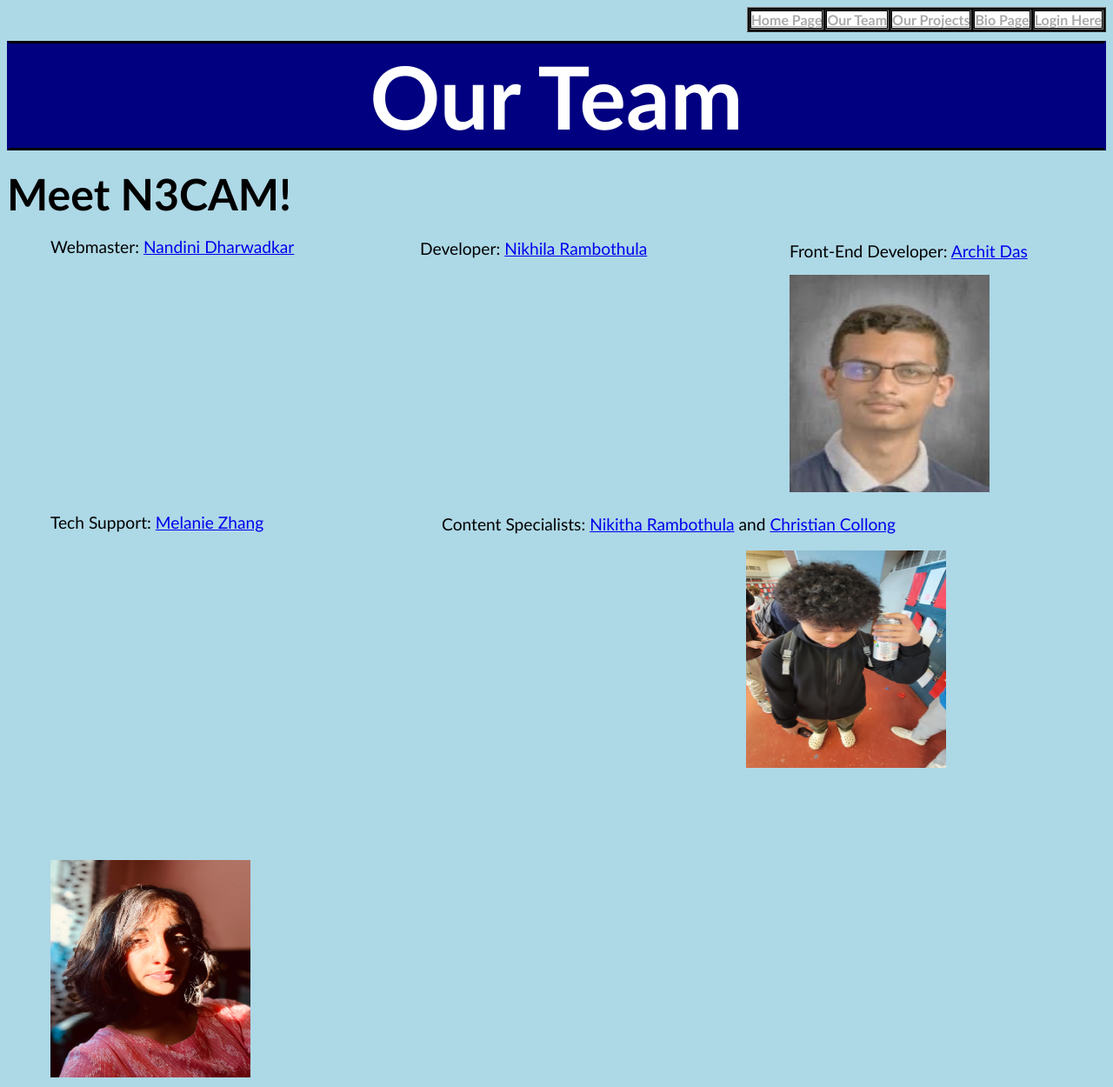
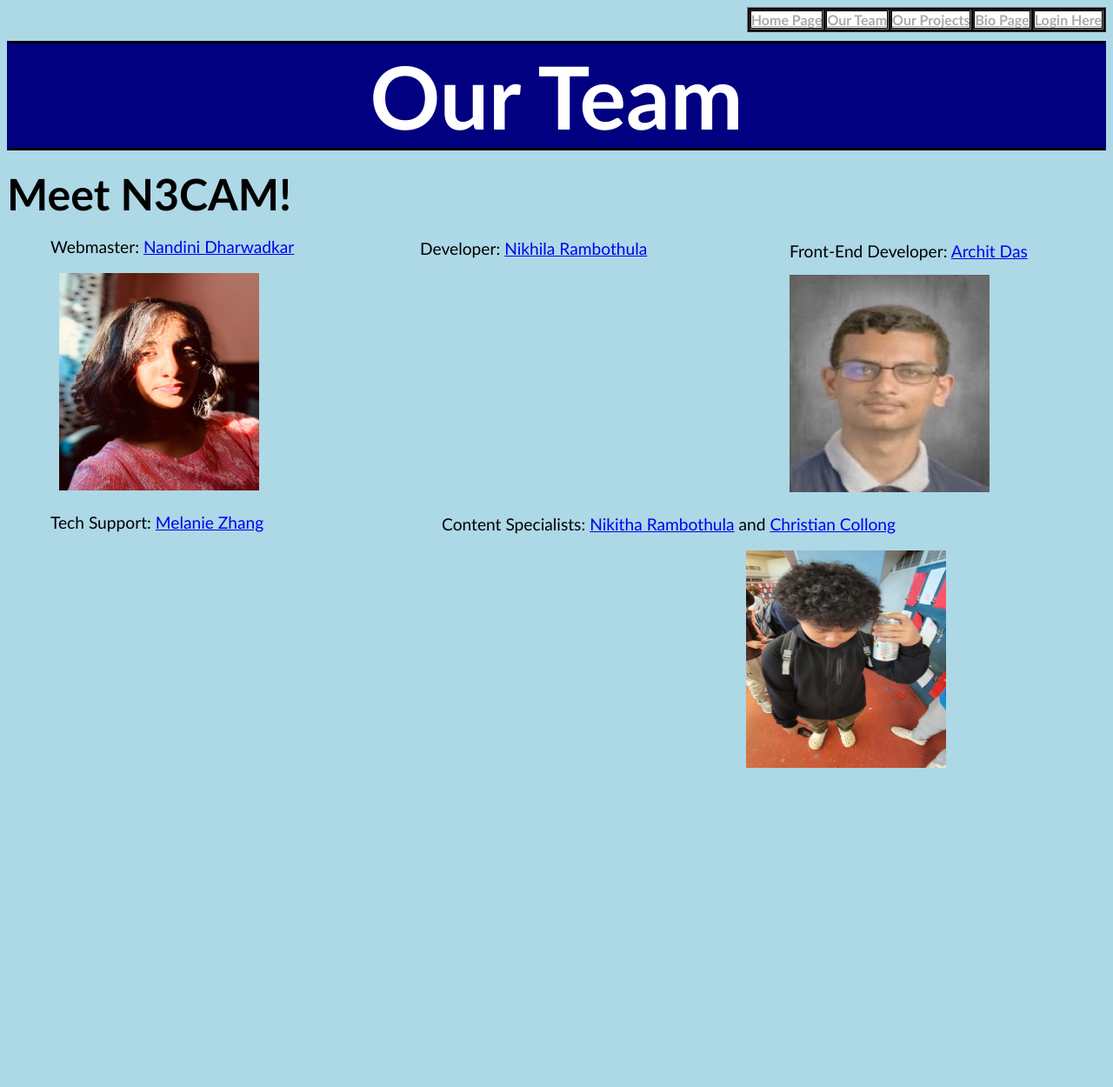
Before and after one commit to kodingwizard/N3CAM-Website, a PHP site: page /ourteam.html in a window 1280 px wide. Shown: the whole page at 87% size. Run offline with PHP 8.4, Linux system fonts and the light colour scheme; lists and menus that the app fills with data are empty.

Commit message:
more images

```diff
--- a/ourteam.css
+++ b/ourteam.css
@@ -74,6 +74,11 @@ body{
 }
 
 #nandinipic{
-    margin-left: 50px;
-    transform: translateY{0px};
+    margin-left: 60px;
+    transform: translateY(-675px);
 }
+
+#nikhilapic{
+    margin-left: 200px;
+    transform: translateY(-860px);
+}
```
